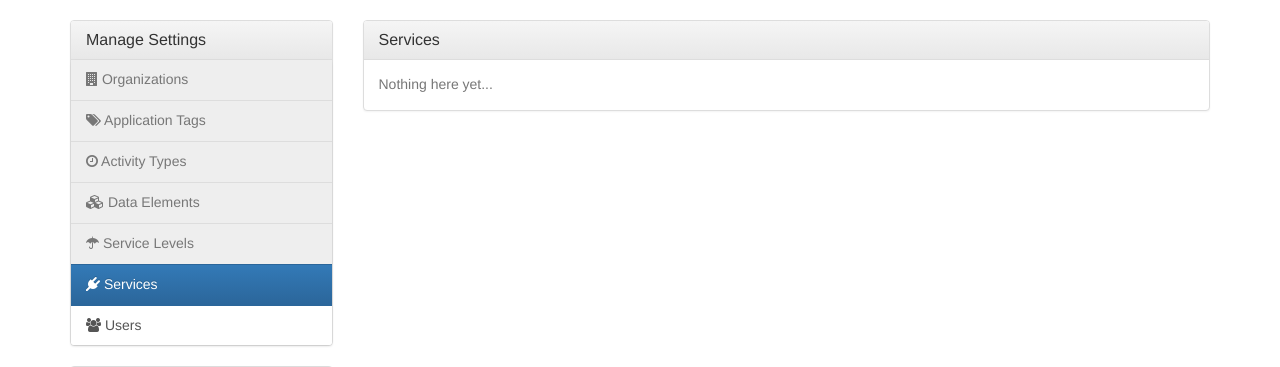
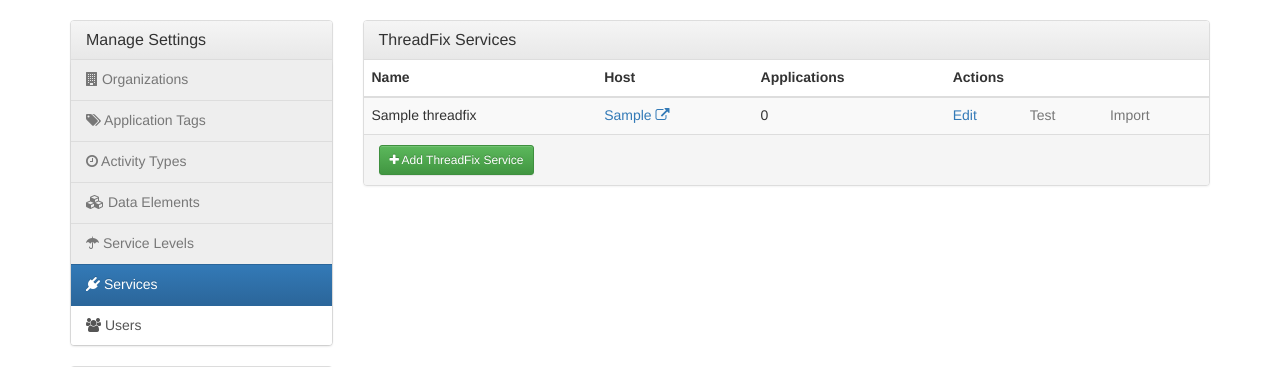
Before and after one commit to aparsons/bag-of-holding, a Django app: page /manage/services/ in a window 1280 px wide. Shown: the part 51-418 px from the top of the page. Run offline with Django 3.2, Linux system fonts and the light colour scheme; a user stored in the database is signed in; data comes from the database, SQL or seed files in the repository; tables that the repository leaves empty hold one stand-in row (values such as "Sample post"); some libraries are stand-ins or nearby versions.

Commit message:
ThreadFix Management

```diff
--- a/project/boh/templates/boh/activity/detail.html
+++ b/project/boh/templates/boh/activity/detail.html
@@ -68,8 +68,10 @@
       <div class="panel-body">
         <form method="post" action="{% url 'boh:activity.status' activity.id %}" class="form-inline">
           {% csrf_token %}
-          {% include "boh/snippets/form/_general.html" with control=status_form.status required=False %}
-          <button class="btn btn-default pull-right" type="submit">Change Status</button>
+          <div class="clearfix">
+            {% include "boh/snippets/form/_general.html" with control=status_form.status required=False %}
+            <button class="btn btn-default pull-right" type="submit">Change Status</button>
+          </div>
         </form>
       </div>
       {% if activity.open_date or activity.close_date %}
--- a/project/boh/templates/boh/application/engagements.html
+++ b/project/boh/templates/boh/application/engagements.html
@@ -5,7 +5,7 @@
 {% block application_content %}
 <div class="row">
   <div class="col-md-8">
-    <div class="btn-toolbar" role="toolbar" aria-label="...">
+    <div class="btn-toolbar clearfix" role="toolbar" aria-label="...">
       <div class="btn-group" role="group" aria-label="...">
         <button type="button" class="btn btn-default disabled"><span class="fa fa-info-circle" aria-hidden="true"></span> {{ pending_engagements.count }}<span class="hidden-xs"> Pending</span></button>
         <button type="button" class="btn btn-default disabled"><span class="fa fa-exclamation-circle" aria-hidden="true"></span> {{ open_engagements.count }}<span class="hidden-xs"> Open</span></button>
--- a/project/boh/templates/boh/application/environments.html
+++ b/project/boh/templates/boh/application/environments.html
@@ -23,7 +23,7 @@
         {% endif %}
         {% for location in environment.environmentlocation_set.all %}
         <a href="{{ location.location }}" target="_blank" class="list-group-item">
-          <p class="list-group-item-heading no-margin-bottom"><strong class="text-primary">{{ location.location }}</strong></p>
+          <p class="list-group-item-heading no-margin-bottom"><strong class="text-primary">{{ location.location }} <span class="fa fa-external-link" aria-hidden="true"></span></strong></p>
           {% if location.notes %}
           <p class="list-group-item-text"><small class="text-muted">{{ location.notes }}</small></p>
           {% endif %}
--- a/project/boh/templates/boh/base.html
+++ b/project/boh/templates/boh/base.html
@@ -75,8 +75,8 @@
     <div class="container">
       <div class="row">
         <div class="col-md-12 clearfix">
-          <p class="text-muted pull-right"><strong>CONFIDENTIAL</strong></p>
-          <p class="text-muted"><span class="fa fa-copyright" aria-hidden="true"></span> 2015 Pearson{% if user.is_authenticated %} &raquo; <a href="https://devops-tools.pearson.com/stash/projects/APPSEC/repos/bag-of-holding/" target="_blank">v1.0.1</a>{% endif %}</p>
+          <span class="text-muted pull-right"><strong>CONFIDENTIAL</strong></span>
+          <span class="text-muted"><span class="fa fa-copyright" aria-hidden="true"></span> 2015 Pearson{% if user.is_authenticated %} &raquo; <a href="https://devops-tools.pearson.com/stash/projects/APPSEC/repos/bag-of-holding/" target="_blank">v1.0.1</a>{% endif %}</span>
         </div>
       </div>
     </div>
--- a/project/boh/templates/boh/engagement/detail.html
+++ b/project/boh/templates/boh/engagement/detail.html
@@ -98,8 +98,10 @@
       <div class="panel-body">
         <form method="post" action="{% url 'boh:engagement.status' engagement.id %}" class="form-inline">
           {% csrf_token %}
-          {% include "boh/snippets/form/_general.html" with control=status_form.status required=False %}
-          <button class="btn btn-default pull-right" type="submit">Change Status</button>
+          <div class="clearfix">
+            {% include "boh/snippets/form/_general.html" with control=status_form.status required=False %}
+            <button class="btn btn-default pull-right" type="submit">Change Status</button>
+          </div>
         </form>
       </div>
       {% if engagement.open_date or engagement.close_date %}
--- a/project/boh/templates/boh/management/services.html
+++ b/project/boh/templates/boh/management/services.html
@@ -5,10 +5,32 @@
 {% block manage_content %}
 <div class="panel panel-default">
   <div class="panel-heading">
-    <h3 class="panel-title">Services</h3>
+    <h3 class="panel-title">ThreadFix Services</h3>
   </div>
-  <div class="panel-body">
-    <span class="text-muted">Nothing here yet...</span>
+  <div class="table-responsive">
+    <table class="table table-striped">
+      <thead>
+        <tr>
+          <th>Name</th>
+          <th>Host</th>
+          <th>Applications</th>
+          <th colspan="3">Actions</th>
+        </tr>
+      </thead>
+      <tbody>
+        {% for threadfix in threadfix_services %}
+        <tr>
+          <td>{{ threadfix.name }}</td>
+          <td><a href="{{ threadfix.host }}" target="_blank">{{ threadfix.host }} <span class="fa fa-external-link" aria-hidden="true"></span></a></td>
+          <td>{{ threadfix.application_set.count }}</td>
+          <td><a href="{% url 'boh:management.services.threadfix.edit' threadfix.id %}">Edit</a></td>
+          <td class="text-muted">Test</td>
+          <td class="text-muted">Import</td>
+        </tr>
+        {% endfor %}
+      </tbody>
+    </table>
   </div>
+  <div class="panel-footer"><a class="btn btn-success btn-sm" href="{% url 'boh:management.services.threadfix.add' %}" role="button"><span class="fa fa-plus" aria-hidden="true"></span> Add ThreadFix Service</a></div>
 </div>
 {% endblock manage_content %}
--- a/project/boh/urls.py
+++ b/project/boh/urls.py
@@ -12,6 +12,9 @@ urlpatterns = patterns('',
 
     # Management
     url(r'^manage/services/$', views.management_services, name='management.services'),
+    url(r'^manage/services/threadfix/add', views.management_services_threadfix_add, name='management.services.threadfix.add'),
+    url(r'^manage/services/threadfix/(?P<threadfix_id>\d+)/edit', views.management_services_threadfix_edit, name='management.services.threadfix.edit'),
+    url(r'^manage/services/threadfix/(?P<threadfix_id>\d+)/delete', views.management_services_threadfix_delete, name='management.services.threadfix.delete'),
     url(r'^manage/users/$', views.management_users, name='management.users'),
 
     # User
--- a/project/boh/views.py
+++ b/project/boh/views.py
@@ -14,7 +14,7 @@ from django.http import Http404
 from django.shortcuts import get_object_or_404, render, redirect
 from django.views.decorators.http import require_http_methods
 
-from boh.models import Organization, DataElement, Application, Environment, EnvironmentLocation, EnvironmentCredentials, Engagement, Activity, Tag, Person
+from boh.models import Organization, DataElement, Application, Environment, EnvironmentLocation, EnvironmentCredentials, Engagement, Activity, Tag, Person, ThreadFix
 from boh.forms import UserProfileForm
 from boh.forms import OrganizationAddForm, OrganizationSettingsGeneralForm, OrganizationDeleteForm
 from boh.forms import ApplicationAddForm, ApplicationDeleteForm, ApplicationSettingsGeneralForm, ApplicationSettingsOrganizationForm, ApplicationSettingsMetadataForm, ApplicationSettingsTagsForm, ApplicationSettingsThreadFixForm
@@ -23,6 +23,7 @@ from boh.forms import EnvironmentAddForm, EnvironmentEditForm, EnvironmentDelete
 from boh.forms import EngagementAddForm, EngagementEditForm, EngagementStatusForm, EngagementDeleteForm, EngagementCommentAddForm
 from boh.forms import ActivityAddForm, ActivityEditForm, ActivityStatusForm, ActivityDeleteForm, ActivityCommentAddForm
 from boh.forms import PersonForm, PersonDeleteForm
+from boh.forms import ThreadFixForm, ThreadFixDeleteForm
 
 
 # Messages shown on successful actions
@@ -138,10 +139,75 @@ def dashboard_reports(request):
 @require_http_methods(['GET'])
 def management_services(request):
 
+    threadfix_services = ThreadFix.objects.all()
+
     return render(request, 'boh/management/services.html', {
+        'threadfix_services': threadfix_services,
         'active_top': 'management',
         'active': 'services'
     })
+
+
+@login_required
+@staff_member_required
+@require_http_methods(['GET', 'POST'])
+def management_services_threadfix_add(request):
+    threadfix_form = ThreadFixForm(request.POST or None)
+
+    if request.method == 'POST':
+        if threadfix_form.is_valid():
+            threadfix = threadfix_form.save()
+            messages.success(request, 'You successfully created the "' + threadfix.name + '" ThreadFix service.', extra_tags=random.choice(success_messages))
+            return redirect('boh:management.services')
+        else:
+            messages.error(request, 'There was a problem creating this ThreadFix service.', extra_tags=random.choice(error_messages))
+
+    return render(request, 'boh/management/threadfix/add.html', {
+        'threadfix_form': threadfix_form,
+        'active_top': 'management',
+        'active': 'services'
+    })
+
+
+@login_required
+@staff_member_required
+@require_http_methods(['GET', 'POST'])
+def management_services_threadfix_edit(request, threadfix_id):
+    threadfix = get_object_or_404(ThreadFix, pk=threadfix_id)
+
+    threadfix_form = ThreadFixForm(request.POST or None, instance=threadfix)
+
+    if request.method == 'POST':
+        if threadfix_form.is_valid():
+            threadfix = threadfix_form.save()
+            messages.success(request, 'You successfully updated the "' + threadfix.name + '" ThreadFix service.', extra_tags=random.choice(success_messages))
+            return redirect('boh:management.services')
+        else:
+            messages.error(request, 'There was a problem updating this ThreadFix service.', extra_tags=random.choice(error_messages))
+
+    return render(request, 'boh/management/threadfix/edit.html', {
+        'threadfix': threadfix,
+        'threadfix_form': threadfix_form,
+        'active_top': 'management',
+        'active': 'services'
+    })
+
+
+@login_required
+@staff_member_required
+@require_http_methods(['POST'])
+def management_services_threadfix_delete(request, threadfix_id):
+    threadfix = get_object_or_404(ThreadFix, pk=threadfix_id)
+
+    form = ThreadFixDeleteForm(request.POST, instance=threadfix)
+
+    if form.is_valid():
+        threadfix.delete()
+        messages.success(request, 'You successfully deleted the "' + threadfix.name + '" ThreadFix service.', extra_tags=random.choice(success_messages))
+        return redirect('boh:management.services')
+    else:
+        messages.error(request, 'There was a problem deleting this ThreadFix service.', extra_tags=random.choice(error_messages))
+        return redirect('boh:management.services.threadfix.edit', threadfix.id)
 
 
 @login_required
```
Also changed, not shown: project/boh/forms.py (+18 -1 lines), project/boh/templates/boh/management/threadfix/add.html (added, +23 -0 lines), project/boh/templates/boh/management/threadfix/edit.html (added, +32 -0 lines).
